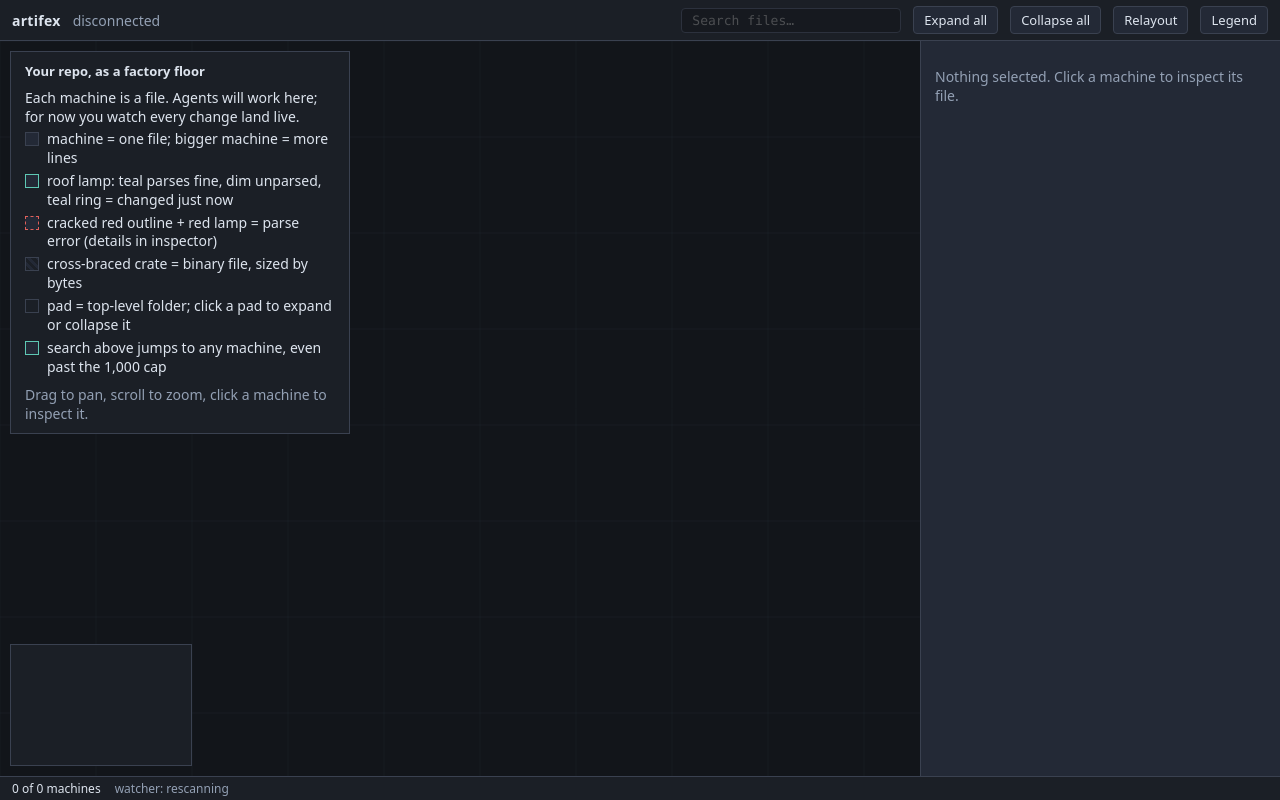
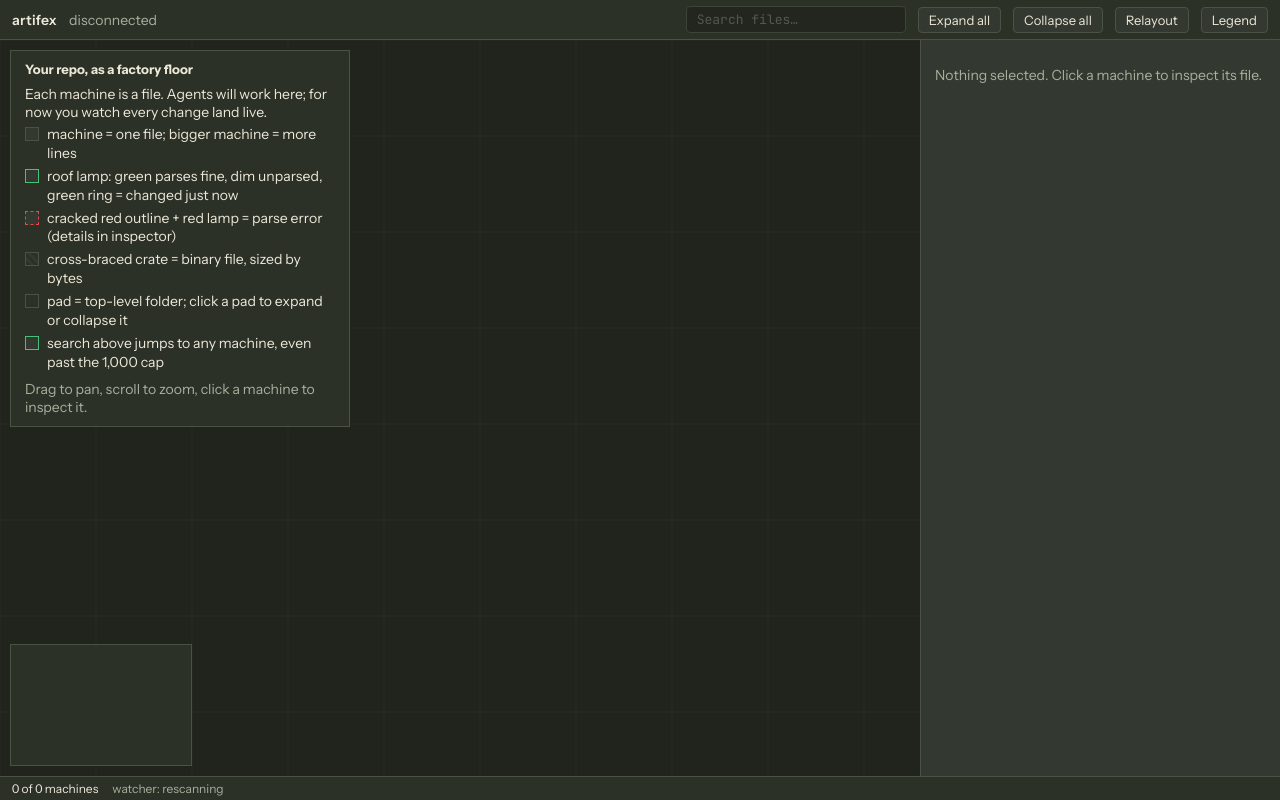
Before and after one commit to meschinidino/artifex, a website with bundled scripts: page floor-ui/index.html in a window 1280 px wide. Built offline with nearby package versions, Linux system fonts and the light colour scheme; no server answers; a web font is replaced by a local one.

Commit message:
feat(floor): Nightshift Phase 0 — tokens and faces
Rewrite floor-ui CSS variables from DESIGN.md token paths, delete D11
seed names, rewire app.ts color() lookups; load Anton + Saira Semi
Condensed alongside Instrument + JetBrains Mono; canvas labels repaint
on document.fonts.ready. No behavior changes.

Spec: specs/nightshift.md Phase 0. Verified: bun test 161 pass,
typecheck clean, token/face probes green, screenshots read
(.gstack/qa-reports/review-phase0-20261016/).

```diff
--- a/floor-ui/app.ts
+++ b/floor-ui/app.ts
@@ -58,16 +58,16 @@ const reducedMotion = window.matchMedia("(prefers-reduced-motion: reduce)").matc
 const css = getComputedStyle(document.documentElement);
 const color = (name: string) => css.getPropertyValue(name).trim();
 const COLORS = {
-  surface0: color("--surface-0") || "#14171c",
-  surface1: color("--surface-1") || "#1b1f26",
-  surface2: color("--surface-2") || "#232936",
-  line: color("--line") || "#3a4150",
-  text: color("--text-primary") || "#dde4ee",
-  muted: color("--text-muted") || "#93a0b4",
-  accent: color("--accent") || "#5ec8b4",
-  error: color("--error") || "#e0605a",
-  hazard: color("--hazard") || "#c9a227",
-  roof: color("--surface-3") || "#2e3747",
+  floor: color("--floor") || "#20241d",
+  surface: color("--surface") || "#2c3128",
+  surface2: color("--surface-2") || "#333931",
+  surface3: color("--surface-3") || "#3e453b",
+  line: color("--line") || "#4a5245",
+  text: color("--text") || "#ede8d8",
+  muted: color("--muted") || "#a8b09c",
+  live: color("--live") || "#46c07a",
+  red: color("--red") || "#e5484d",
+  amber: color("--amber") || "#e0a437",
 };
 
 const canvas = document.getElementById("floor") as HTMLCanvasElement;
@@ -166,6 +166,9 @@ function requestRender() {
     if (animating(ts)) requestRender();
   });
 }
+// Canvas labels use the loaded faces: repaint once webfonts arrive
+// (first paint may use fallback stacks while fonts are in flight).
+document.fonts.ready.then(() => requestRender());
 
 function worldViewport() {
   const w = canvas.clientWidth;
@@ -242,10 +245,10 @@ function drawBuilding(b: Building, now: number, band: "far" | "mid" | "near", al
   ctx.fillStyle = "rgba(0,0,0,0.4)";
   ctx.fillRect(x + 3, y + 4, size, size);
   // Body + beveled roof plate.
-  ctx.fillStyle = b.binary ? COLORS.surface1 : COLORS.surface2;
+  ctx.fillStyle = b.binary ? COLORS.surface : COLORS.surface2;
   ctx.fillRect(x, y, size, size);
   if (!b.binary) {
-    ctx.fillStyle = COLORS.roof;
+    ctx.fillStyle = COLORS.surface3;
     ctx.fillRect(x + 3, y + 3, size - 6, size - 6);
     ctx.strokeStyle = COLORS.line;
     ctx.lineWidth = lw;
@@ -260,13 +263,13 @@ function drawBuilding(b: Building, now: number, band: "far" | "mid" | "near", al
       ctx.stroke();
     }
     if (b.band >= 2) {
-      ctx.fillStyle = COLORS.surface0;
+      ctx.fillStyle = COLORS.floor;
       ctx.fillRect(x + size - 15, y + 6, 8, 8);
       ctx.strokeRect(x + size - 15, y + 6, 8, 8);
     }
     if (size >= 40) drawGlyph(kindOf(b.path), x + size - 14, y + size - 14, 8);
-    // Status lamp: teal = parses, red = parse error, dim = unparsed.
-    ctx.fillStyle = b.parse === "error" ? COLORS.error : b.parse === "ok" ? COLORS.accent : COLORS.muted;
+    // Status lamp: green = parses, red = parse error, dim = unparsed.
+    ctx.fillStyle = b.parse === "error" ? COLORS.red : b.parse === "ok" ? COLORS.live : COLORS.muted;
     ctx.beginPath();
     ctx.arc(x + 8, y + 8, Math.max(2.4, 2.4 / camera.scale), 0, Math.PI * 2);
     ctx.fill();
@@ -282,7 +285,7 @@ function drawBuilding(b: Building, now: number, band: "far" | "mid" | "near", al
     ctx.stroke();
   }
   if (b.parse === "error") {
-    ctx.strokeStyle = COLORS.error;
+    ctx.strokeStyle = COLORS.red;
     ctx.lineWidth = 1.5 / camera.scale;
     ctx.setLineDash([5 / camera.scale, 3 / camera.scale]);
     ctx.strokeRect(x, y, size, size);
@@ -304,7 +307,7 @@ function drawBuilding(b: Building, now: number, band: "far" | "mid" | "near", al
     const t = (now - pulseStart) / PULSE_MS;
     if (t < 1) {
       ctx.globalAlpha = alpha * (1 - t);
-      ctx.strokeStyle = COLORS.accent;
+      ctx.strokeStyle = COLORS.live;
       ctx.lineWidth = 2 / camera.scale;
       const grow = 3 + t * 5;
       ctx.strokeRect(x - grow, y - grow, size + grow * 2, size + grow * 2);
@@ -314,7 +317,7 @@ function drawBuilding(b: Building, now: number, band: "far" | "mid" | "near", al
     }
   }
   if (b.path === selectedPath) {
-    ctx.strokeStyle = COLORS.accent;
+    ctx.strokeStyle = COLORS.live;
     ctx.lineWidth = 2 / camera.scale;
     ctx.strokeRect(x - 3, y - 3, size + 6, size + 6);
   }
@@ -324,7 +327,7 @@ function drawBuilding(b: Building, now: number, band: "far" | "mid" | "near", al
   if (showLabel) {
     const name = b.path.slice(b.path.lastIndexOf("/") + 1);
     ctx.fillStyle = COLORS.muted;
-    ctx.font = `${11 / camera.scale}px ${css.getPropertyValue("--font-mono")}`;
+    ctx.font = `600 ${11 / camera.scale}px ${css.getPropertyValue("--font-label")}`;
     ctx.textAlign = "center";
     ctx.fillText(name, x + size / 2, y + size + 14 / camera.scale, PITCH - 4);
   }
@@ -409,7 +412,7 @@ function drawBelts(
   let aggregates = 0;
   let drawn = 0;
   const endpoints: [string, string][] = [];
-  ctx.strokeStyle = COLORS.accent;
+  ctx.strokeStyle = COLORS.live;
   if (band === "far") {
     // Width buckets keep the count-scaled look with 3 strokes. A
     // selection narrows the rollup to pairs touching its zone.
@@ -484,7 +487,7 @@ function drawCongestion(
   visibleIds: Set<string>,
 ) {
   if (cache.congested.size === 0) return;
-  ctx.strokeStyle = COLORS.hazard;
+  ctx.strokeStyle = COLORS.amber;
   ctx.lineWidth = 2 / camera.scale;
   for (const id of cache.congested) {
     if (isolatedId !== undefined && id !== isolatedId) continue;
@@ -502,7 +505,7 @@ function draw(ts = performance.now()) {
   const w = canvas.clientWidth;
   const h = canvas.clientHeight;
   ctx.setTransform(dpr, 0, 0, dpr, 0, 0);
-  ctx.fillStyle = COLORS.surface0;
+  ctx.fillStyle = COLORS.floor;
   ctx.fillRect(0, 0, w, h);
   ctx.setTransform(dpr * camera.scale, 0, 0, dpr * camera.scale, dpr * camera.x, dpr * camera.y);
 
@@ -511,6 +514,7 @@ function draw(ts = performance.now()) {
   rendered = visible.count;
   const band = zoomBand();
   const mono = css.getPropertyValue("--font-mono");
+  const label = css.getPropertyValue("--font-label");
   const lw = 1 / camera.scale;
 
   // Plated factory floor: faint seams under everything, culled to view.
@@ -536,7 +540,7 @@ function draw(ts = performance.now()) {
     if (zone.x + zone.w < view.x || zone.x > view.x + view.w || zone.y + zone.h < view.y || zone.y > view.y + view.h) continue;
     const open = expanded.has(zone.id);
     // Concrete production pad with a lit top edge.
-    ctx.fillStyle = COLORS.surface1;
+    ctx.fillStyle = COLORS.surface;
     ctx.fillRect(zone.x, zone.y, zone.w, zone.h);
     ctx.fillStyle = COLORS.surface2;
     ctx.fillRect(zone.x, zone.y, zone.w, 2 / camera.scale + 1);
@@ -568,11 +572,11 @@ function draw(ts = performance.now()) {
     ctx.restore();
     // Stenciled nameplate: hazard tab + plate + NAME · count.
     const plateText = `${open ? "▾" : "▸"} ${zone.name.toUpperCase()} · ${zone.fileCount}`;
-    ctx.font = `600 ${11.5 / camera.scale}px ${mono}`;
+    ctx.font = `600 ${11.5 / camera.scale}px ${label}`;
     const tw = ctx.measureText(plateText).width;
     const plateH = 20 / camera.scale;
     const plateW = tw + 18 / camera.scale;
-    ctx.fillStyle = COLORS.hazard;
+    ctx.fillStyle = COLORS.amber;
     ctx.fillRect(zone.x + 8, zone.y + 7, 3.5 / camera.scale, plateH);
     ctx.fillStyle = COLORS.surface2;
     ctx.fillRect(zone.x + 8 + 3.5 / camera.scale, zone.y + 7, plateW, plateH);
@@ -656,7 +660,7 @@ function draw(ts = performance.now()) {
 function drawMinimap(view: { x: number; y: number; w: number; h: number }) {
   const { width, height } = minimap;
   mctx.setTransform(1, 0, 0, 1, 0, 0);
-  mctx.fillStyle = COLORS.surface1;
+  mctx.fillStyle = COLORS.surface;
   mctx.fillRect(0, 0, width, height);
   if (state.zones.length === 0) return;
   const right = Math.max(...state.zones.map((z) => z.x + z.w));
@@ -668,7 +672,7 @@ function drawMinimap(view: { x: number; y: number; w: number; h: number }) {
     mctx.fillRect(z.x * s, z.y * s, Math.max(2, z.w * s), Math.max(2, z.h * s));
     mctx.strokeRect(z.x * s, z.y * s, Math.max(2, z.w * s), Math.max(2, z.h * s));
   }
-  mctx.strokeStyle = COLORS.accent;
+  mctx.strokeStyle = COLORS.live;
   mctx.strokeRect(view.x * s, view.y * s, view.w * s, view.h * s);
 }
 
--- a/floor-ui/index.html
+++ b/floor-ui/index.html
@@ -5,6 +5,9 @@
 <meta name="viewport" content="width=device-width, initial-scale=1" />
 <title>Artifex floor</title>
 <link rel="icon" href="data:," />
+<link rel="preconnect" href="https://fonts.googleapis.com" />
+<link rel="preconnect" href="https://fonts.gstatic.com" crossorigin />
+<link href="https://fonts.googleapis.com/css2?family=Anton&family=Instrument+Sans:ital,wght@0,400..700&family=JetBrains+Mono:wght@400;500;600&family=Saira+Semi+Condensed:wght@500;600;700&display=swap" rel="stylesheet" />
 <link rel="stylesheet" href="/styles.css" />
 <script>window.__ARTIFEX_TOKEN__ = "%ARTIFEX_TOKEN%";</script>
 </head>
@@ -33,7 +36,7 @@
       <p>Each machine is a file. Agents will work here; for now you watch every change land live.</p>
       <ul>
         <li><span class="swatch sw-building"></span> machine = one file; bigger machine = more lines</li>
-        <li><span class="swatch sw-pulse"></span> roof lamp: teal parses fine, dim unparsed, teal ring = changed just now</li>
+        <li><span class="swatch sw-pulse"></span> roof lamp: green parses fine, dim unparsed, green ring = changed just now</li>
         <li><span class="swatch sw-error"></span> cracked red outline + red lamp = parse error (details in inspector)</li>
         <li><span class="swatch sw-binary"></span> cross-braced crate = binary file, sized by bytes</li>
         <li><span class="swatch sw-zone"></span> pad = top-level folder; click a pad to expand or collapse it</li>
--- a/floor-ui/styles.css
+++ b/floor-ui/styles.css
@@ -1,18 +1,23 @@
-/* Token seed (design D11): CSS variables only, graphite surfaces,
-   one line color, text tinted from the surface hue, one activity
-   accent, red only for errors. Flat blueprint: no gradients/glows. */
+/* Nightshift tokens (DESIGN.md colors + typography). Dark is normative;
+   the Dayshift light direction lands with the Phase 1 Day toggle.
+   Green = live only, amber = abandoned/inferred only, red = errors
+   on lamps/badges/large text only. Hard offset shadow, no glow. */
 :root {
-  --surface-0: #12151a;
-  --surface-1: #1b1f26;
-  --surface-2: #232936;
-  --surface-3: #2e3747;
-  --hazard: #c9a227;
-  --line: #3a4150;
-  --text-primary: #dde4ee;
-  --text-muted: #93a0b4;
-  --accent: #5ec8b4;
-  --error: #e0605a;
+  --floor: #20241d;
+  --surface: #2c3128;
+  --surface-2: #333931;
+  --surface-3: #3e453b;
+  --line: #4a5245;
+  --well: #1a1e19;
+  --text: #ede8d8;
+  --muted: #a8b09c;
+  --live: #46c07a;
+  --on-live: #10241a;
+  --amber: #e0a437;
+  --red: #e5484d;
+  --font-display: "Anton", "Arial Narrow", sans-serif;
   --font-ui: "Instrument Sans", system-ui, -apple-system, "Segoe UI", sans-serif;
+  --font-label: "Saira Semi Condensed", "Arial Narrow", sans-serif;
   --font-mono: "JetBrains Mono", ui-monospace, SFMono-Regular, Menlo, monospace;
 }
 
@@ -21,26 +26,26 @@
 html, body {
   height: 100%;
   margin: 0;
-  background: var(--surface-0);
-  color: var(--text-primary);
+  background: var(--floor);
+  color: var(--text);
   font-family: var(--font-ui);
   font-size: 14px;
 }
 
 body { display: flex; flex-direction: column; }
 
-::selection { background: var(--accent); color: var(--surface-0); }
+::selection { background: var(--live); color: var(--on-live); }
 
-.muted { color: var(--text-muted); }
+.muted { color: var(--muted); }
 .spacer { flex: 1; }
-.error-text { color: var(--error); }
+.error-text { color: var(--red); }
 
 #topstrip {
   display: flex;
   align-items: center;
   gap: 12px;
   padding: 6px 12px;
-  background: var(--surface-1);
+  background: var(--surface);
   border-bottom: 1px solid var(--line);
 }
 
@@ -49,15 +54,15 @@ body { display: flex; flex-direction: column; }
 button {
   font-family: var(--font-ui);
   font-size: 13px;
-  color: var(--text-primary);
+  color: var(--text);
   background: var(--surface-2);
   border: 1px solid var(--line);
   border-radius: 4px;
   padding: 4px 10px;
   cursor: pointer;
 }
-button:hover { border-color: var(--text-muted); }
-button:focus-visible { outline: 2px solid var(--accent); outline-offset: 1px; }
+button:hover { border-color: var(--muted); }
+button:focus-visible { outline: 2px solid var(--live); outline-offset: 1px; }
 
 .visually-hidden {
   position: absolute;
@@ -73,15 +78,15 @@ button:focus-visible { outline: 2px solid var(--accent); outline-offset: 1px; }
 #search {
   font-family: var(--font-mono);
   font-size: 13px;
-  color: var(--text-primary);
-  background: var(--surface-0);
+  color: var(--text);
+  background: var(--well);
   border: 1px solid var(--line);
   border-radius: 4px;
   padding: 4px 10px;
   width: 220px;
   max-width: 100%;
 }
-#search:focus-visible { outline: 2px solid var(--accent); outline-offset: 1px; }
+#search:focus-visible { outline: 2px solid var(--live); outline-offset: 1px; }
 #search:disabled { opacity: 0.55; }
 
 #search-results {
@@ -95,7 +100,7 @@ button:focus-visible { outline: 2px solid var(--accent); outline-offset: 1px; }
   margin: 0;
   padding: 4px;
   list-style: none;
-  background: var(--surface-1);
+  background: var(--surface);
   border: 1px solid var(--line);
   z-index: 10;
 }
@@ -109,7 +114,7 @@ button:focus-visible { outline: 2px solid var(--accent); outline-offset: 1px; }
   cursor: pointer;
 }
 #search-results li.active, #search-results li[role="option"]:hover { background: var(--surface-2); }
-#search-results .search-count { color: var(--text-muted); cursor: default; }
+#search-results .search-count { color: var(--muted); cursor: default; }
 
 main { flex: 1; display: flex; min-height: 0; }
 
@@ -122,7 +127,7 @@ main { flex: 1; display: flex; min-height: 0; }
   position: absolute;
   left: 10px;
   bottom: 10px;
-  background: var(--surface-1);
+  background: var(--surface);
   border: 1px solid var(--line);
 }
 
@@ -131,7 +136,7 @@ main { flex: 1; display: flex; min-height: 0; }
   top: 10px;
   left: 10px;
   max-width: 340px;
-  background: var(--surface-1);
+  background: var(--surface);
   border: 1px solid var(--line);
   padding: 10px 14px;
 }
@@ -148,10 +153,10 @@ main { flex: 1; display: flex; min-height: 0; }
   border: 1px solid var(--line);
   background: var(--surface-2);
 }
-.sw-error { border-color: var(--error); border-style: dashed; }
-.sw-binary { background: repeating-linear-gradient(45deg, var(--surface-1) 0 3px, var(--surface-2) 3px 6px); }
-.sw-zone { background: var(--surface-1); }
-.sw-pulse { border-color: var(--accent); }
+.sw-error { border-color: var(--red); border-style: dashed; }
+.sw-binary { background: repeating-linear-gradient(45deg, var(--surface) 0 3px, var(--surface-2) 3px 6px); }
+.sw-zone { background: var(--surface); }
+.sw-pulse { border-color: var(--live); }
 
 #inspector {
   width: 360px;
@@ -169,7 +174,7 @@ main { flex: 1; display: flex; min-height: 0; }
   margin: 0 0 10px;
 }
 #inspector dl { display: grid; grid-template-columns: 1fr 1fr; gap: 6px 12px; margin: 0 0 10px; }
-#inspector dt { color: var(--text-muted); font-size: 12px; }
+#inspector dt { color: var(--muted); font-size: 12px; }
 #inspector dd { margin: 0; font-variant-numeric: tabular-nums; }
 #insp-content {
   font-family: var(--font-mono);
@@ -177,7 +182,7 @@ main { flex: 1; display: flex; min-height: 0; }
   line-height: 1.45;
   white-space: pre-wrap;
   word-break: break-word;
-  background: var(--surface-0);
+  background: var(--well);
   border: 1px solid var(--line);
   padding: 10px;
   max-height: 55vh;
@@ -191,7 +196,7 @@ main { flex: 1; display: flex; min-height: 0; }
   align-items: center;
   gap: 14px;
   padding: 0 12px;
-  background: var(--surface-1);
+  background: var(--surface);
   border-top: 1px solid var(--line);
   font-size: 12px;
   font-variant-numeric: tabular-nums;
```
